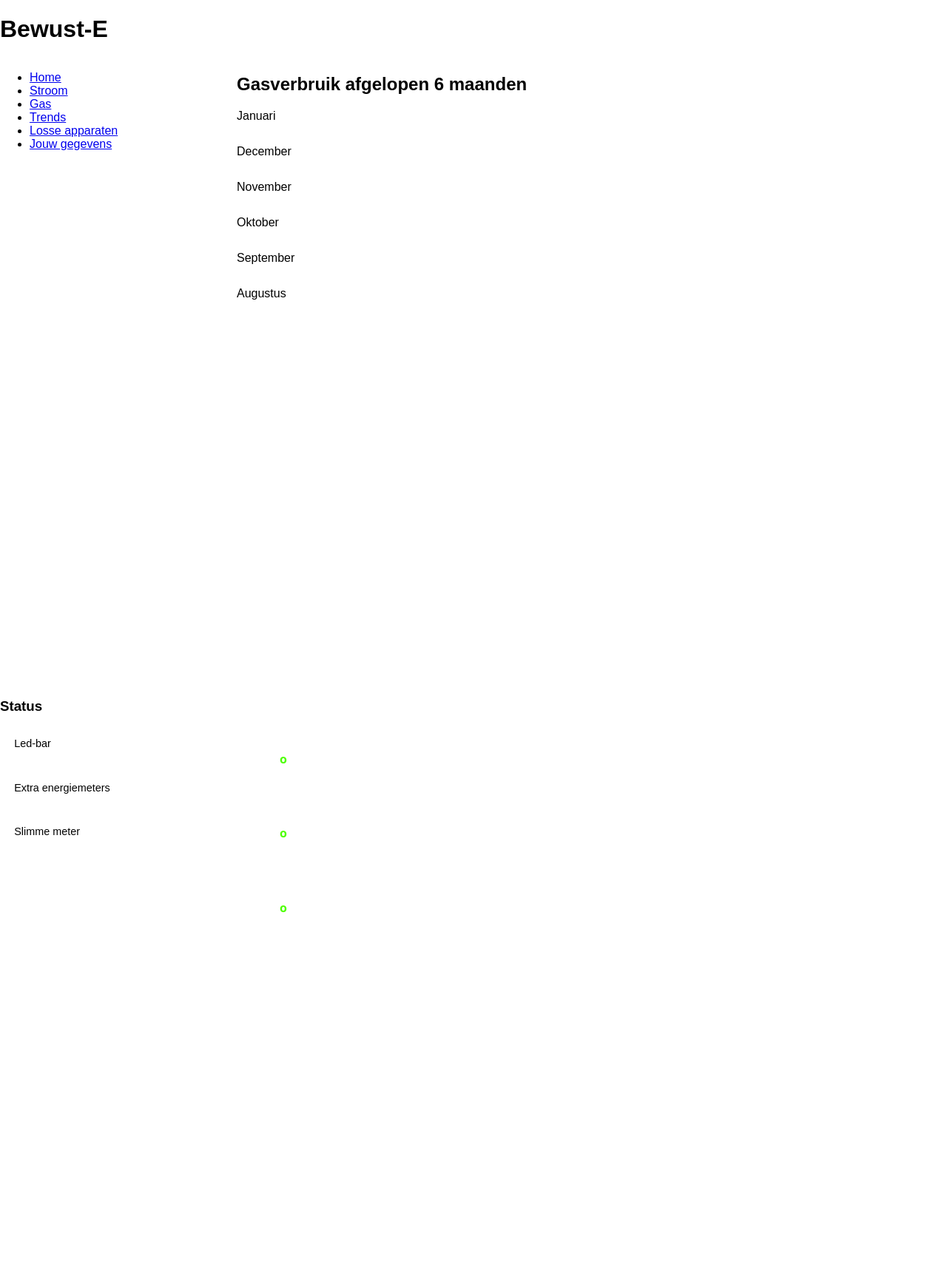
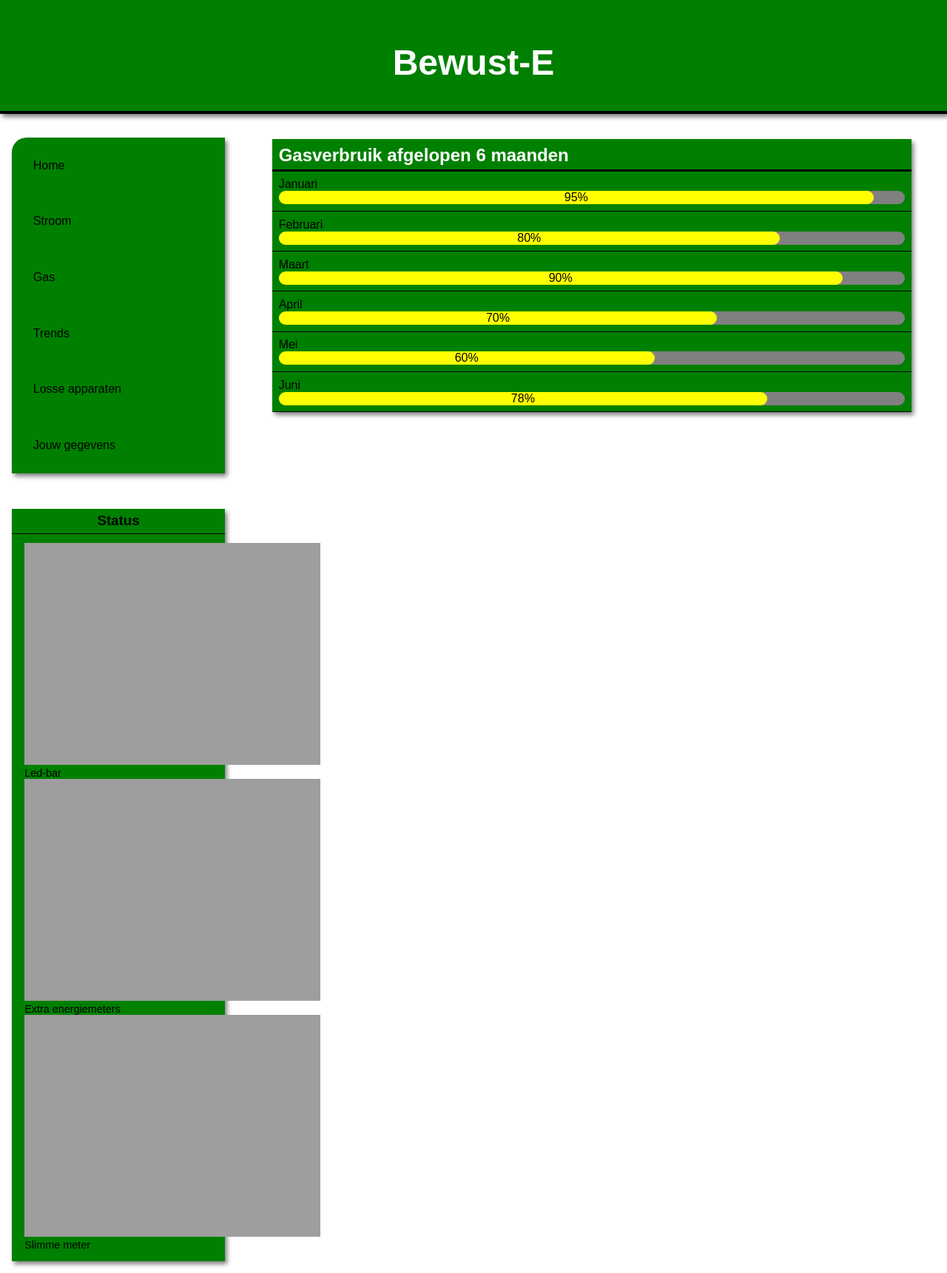
Before and after one commit to kebabinjeneus/Challenge-D3D, a PHP site: page /gas.htm in a window 1280 px wide. Shown: the whole page at 74% size. Before the commit the page ends 1234 px from the top, so only its background shows below. Run offline with PHP 8.4, Linux system fonts and the light colour scheme.

Commit message:
veranderingen site

```diff
--- a/src/html/css/main-style.css
+++ b/src/html/css/main-style.css
@@ -110,6 +110,7 @@
 .dagen {
     padding: 1%;
     border-bottom: solid black 1.5px;
+    font-size: 100%;
 }
 
 .probar1 {
--- a/src/html/gas.htm
+++ b/src/html/gas.htm
@@ -7,82 +7,45 @@
     </head>
 
     <body>
-        <div class="header">
+
+        <div class="title"></br>
             <h1>Bewust-E</h1>
         </div>
-        <div class="sidebar left">
-            <ul>
-                <li><a class="sidebar-links" href="index.htm">Home</a></li>
-                <li><a class="sidebar-links" href="stroom.htm">Stroom</a></li>
-                <li><a class="sidebar-links" href="gas.htm">Gas</a></li>
-                <li><a class="sidebar-links" href="trends.htm">Trends</a></li>
-                <li><a class="sidebar-links" href="apparaten.htm">Losse apparaten</a></li>
-                <li><a class="sidebar-links" href="gegevens.htm">Jouw gegevens</a></li>
-            </ul>
+
+        <div class="left">
+            <div class="navbar">
+                <a href="index.htm"><div class="navbar-button">Home</div></a>
+                <a href="stroom.htm"><div class="navbar-button">Stroom</div></a>
+                <a href="gas.htm"><div class="navbar-button">Gas</div></a>
+                <a href="trends.htm"><div class="navbar-button">Trends</div></a>
+                <a href="apparaten.htm"><div class="navbar-button">Losse apparaten</div></a>
+                <a href="gegevens.htm"><div class="navbar-button">Jouw gegevens</div></a>
+            </div>
+
+            <div class="statbar">
+                <h3>Status</h3>
+                <ul class="status">
+                    <li>Led-bar</li>
+                    <li>Extra energiemeters</li>
+                    <li>Slimme meter</li>
+                </ul>
+            </div>
+
         </div>
-        <div class="main right">
+
+        <div class= "right">
+
+            <div class="content">
                 <h2>Gasverbruik afgelopen 6 maanden</h2>
-                <div class="wrapper">
-                    <div class="left bar" style="width: 10%;">
-                        Januari
-                    </div>
-                    <div class="right bar" style="width: 90%;">
-                        <div class="left bar Lactual" style="width: 60%; background-color: blue; border-radius: 10px;"><!--<p style="width:100%; text-align: center; padding-bottom: 5px;">28,56 euro</p>--></div>
-                    </div>
-                </div>
-                <div class="wrapper">
-                    <div class="left bar" style="width: 10%;">
-                        December
-                    </div>
-                    <div class="right bar" style="width: 90%;">
-                        <div class="left bar Lactual" style="width: 40%; background-color: blue; border-radius: 10px;"></div>
-                    </div>
-                </div>
-                <div class="wrapper">
-                    <div class="left bar" style="width: 10%;">
-                        November
-                    </div>
-                    <div class="right bar" style="width: 90%;">
-                        <div class="left bar Lactual" style="width: 45%; background-color: blue; border-radius: 10px;"></div>
-                    </div>
-                </div>
-                <div class="wrapper">
-                    <div class="left bar" style="width: 10%;">
-                        Oktober
-                    </div>
-                    <div class="right bar" style="width: 90%;">
-                        <div class="left bar Lactual" style="width: 65%; background-color: blue; border-radius: 10px;"></div>
-                    </div>
-                </div>
-                <div class="wrapper">
-                    <div class="left bar" style="width: 10%;">
-                        September
-                    </div>
-                    <div class="right bar" style="width: 90%;">
-                        <div class="left bar Lactual" style="width: 75%; background-color: blue; border-radius: 10px;"></div>
-                    </div>
-                </div>
-                <div class="wrapper">
-                    <div class="left bar" style="width: 10%;">
-                        Augustus
-                    </div>
-                    <div class="right bar" style="width: 90%;">
-                        <div class="left bar Lactual" style="width: 55%; background-color: blue; border-radius: 10px;"></div>
-                    </div>
-                </div>
+                <div class="dagen">Januari <div class="probar1"> <div class="probar2" style= "width: 95%">95%</div></div></div>
+                <div class="dagen">Februari <div class="probar1"> <div class="probar2" style= "width: 80%">80%</div></div></div>
+                <div class="dagen">Maart <div class="probar1"> <div class="probar2" style= "width: 90%">90%</div></div></div>
+                <div class="dagen">April <div class="probar1"> <div class="probar2" style= "width: 70%">70%</div></div></div>
+                <div class="dagen">Mei <div class="probar1"> <div class="probar2" style= "width: 60%">60%</div></div></div>
+                <div class="dagen">Juni <div class="probar1"> <div class="probar2" style= "width: 78%">78%</div></div></div>
+            </div>
+
         </div>
-        <div class="footer">
-            <h3>Status</h3>
-            <div class="left">
-                <p class="status" >Led-bar</p>
-                <p class="status" >Extra energiemeters</p>
-                <p class="status" >Slimme meter</p>
-            </div>
-            <div class="right">
-                <img src="groen.png" alt="OK" class="status" /></br>
-                <img src="groen.png" alt="OK" class="status" /></br>
-                <img src="groen.png" alt="OK" class="status" /></br>
-            </div>
-        </div>
+
     </body>
 </html>
```
Also changed, not shown: src/html/stroom.htm (+39 -23 lines), src/html/trends.htm (+40 -24 lines), 1 other file.
